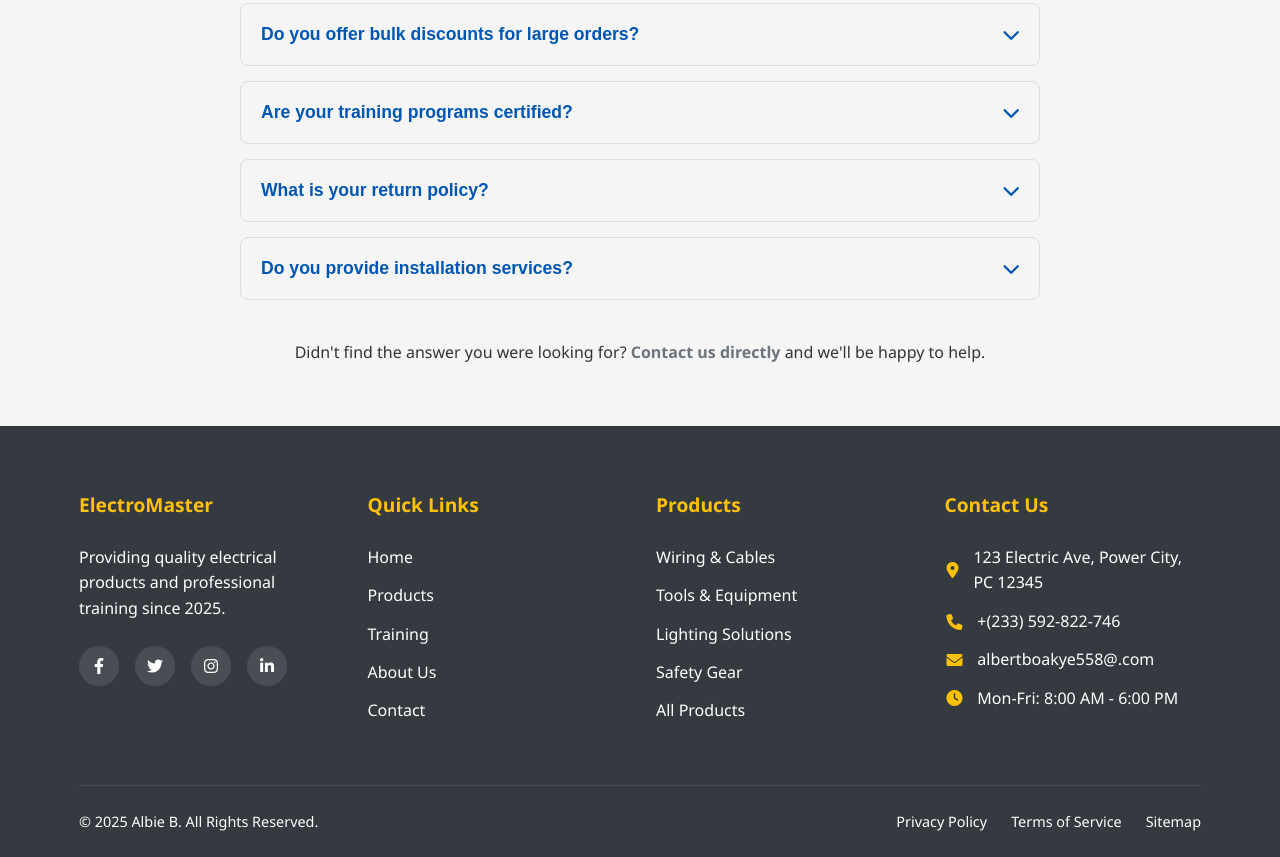
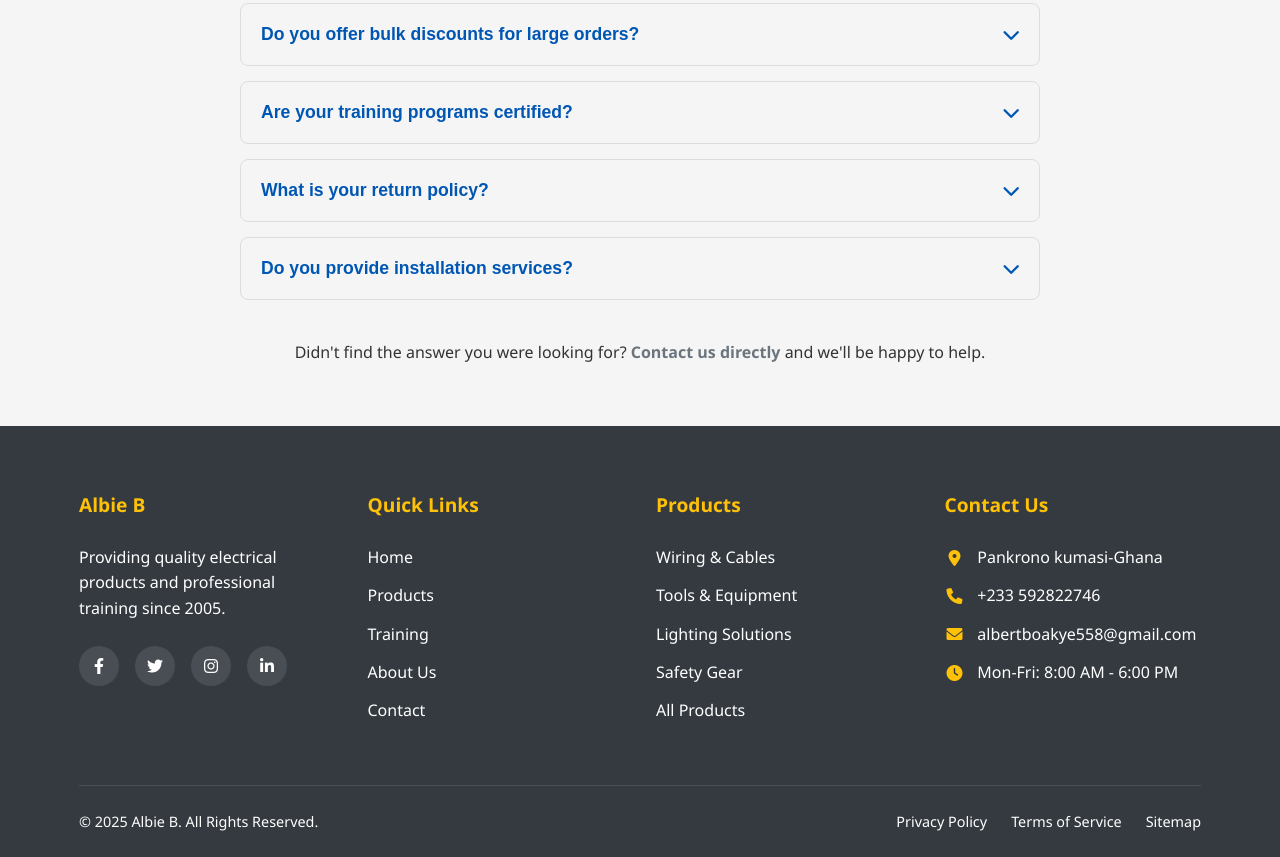
Before and after one commit to Elisha-cyc/Albert, a plain HTML site: page contact.html in a window 1280 px wide. Shown: the part 2184-3041 px from the top of the page. Drawn offline with Linux system fonts and the light colour scheme.

Commit message:
contact.html

```diff
--- a/contact.html
+++ b/contact.html
@@ -190,13 +190,12 @@
             </div>
         </div>
     </section>
-
-    <footer>
+<footer>
         <div class="container">
             <div class="footer-grid">
                 <div class="footer-col">
-                    <h3>ElectroMaster</h3>
-                    <p>Providing quality electrical products and professional training since 2025.</p>
+                    <h3>Albie B</h3>
+                    <p>Providing quality electrical products and professional training since 2005.</p>
                     <div class="footer-social">
                         <a href="#"><i class="fab fa-facebook-f"></i></a>
                         <a href="#"><i class="fab fa-twitter"></i></a>
@@ -227,9 +226,9 @@
                 <div class="footer-col">
                     <h3>Contact Us</h3>
                     <ul class="contact-info">
-                        <li><i class="fas fa-map-marker-alt"></i> 123 Electric Ave, Power City, PC 12345</li>
-                        <li><i class="fas fa-phone"></i> +(233) 592-822-746</li>
-                        <li><i class="fas fa-envelope"></i> albertboakye558@.com</li>
+                        <li><i class="fas fa-map-marker-alt"></i> Pankrono kumasi-Ghana</li>
+                        <li><i class="fas fa-phone"></i> +233 592822746</li>
+                        <li><i class="fas fa-envelope"></i> albertboakye558@gmail.com</li>
                         <li><i class="fas fa-clock"></i> Mon-Fri: 8:00 AM - 6:00 PM</li>
                     </ul>
                 </div>
@@ -246,6 +245,8 @@
     </footer>
 
 
+
+
     <script src="contact.js"></script>
 </body>
 </html>
```
